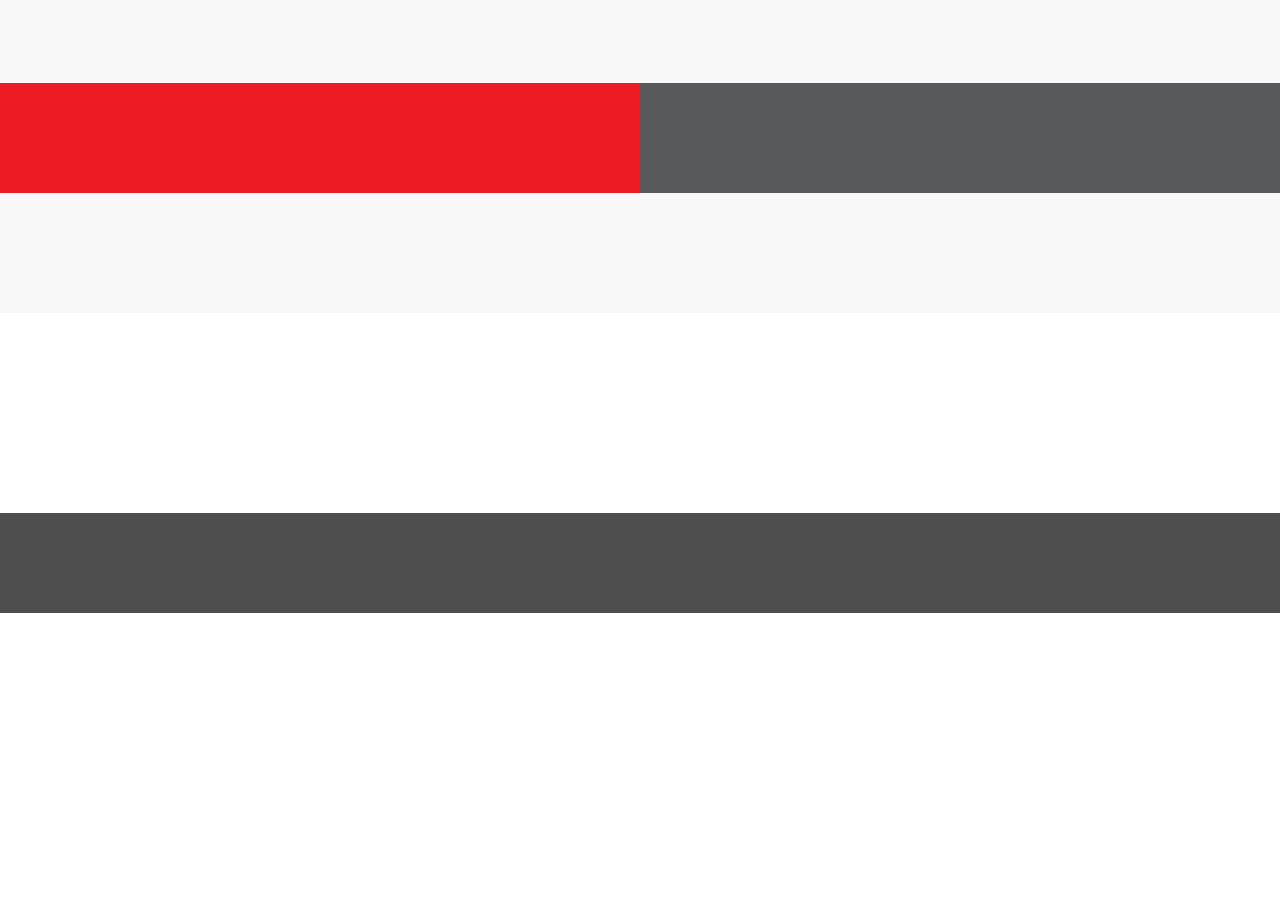
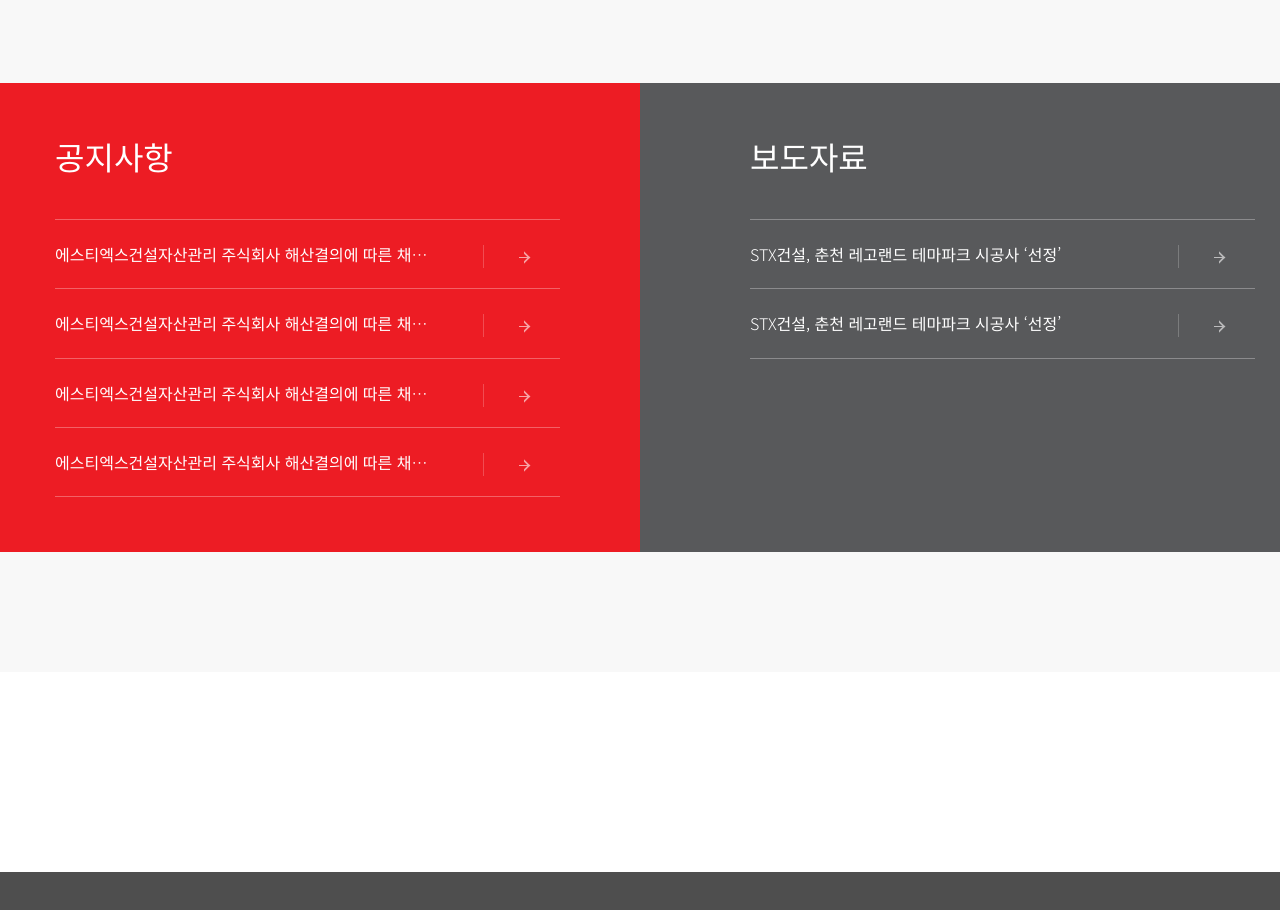
Before and after one commit to Banjae/stx, a plain HTML site: page index.html in a window 1280 px wide. Shown: the part 1740-2650 px from the top of the page. Before the commit the page ends 2353 px from the top, so only its background shows below. Drawn offline with Linux system fonts and the light colour scheme.

Commit message:
news영역 작업 완료

```diff
--- a/css/main.css
+++ b/css/main.css
@@ -397,6 +397,63 @@ body {
   position: relative;
   display: block;
 }
+.news-wrap {
+  position: relative;
+  display: block;
+  float: left;
+  width: calc(50% - 95px);
+}
+.news-inner .news-wrap:first-child {
+  float: left;
+}
+.news-inner .news-wrap:last-child {
+  float: right;
+}
+.news-wrap h3 {
+  position: relative;
+  display: block;
+  font-size: 32px;
+  color: #fff;
+  font-weight: 300;
+  margin-bottom: 45px;
+}
+.news-list {
+  position: relative;
+  display: block;
+}
+.news-list > li {
+  position: relative;
+  display: block;
+  border-top: 1px solid rgba(255, 255, 255, 0.3);
+  padding: 25px 0;
+}
+.news-list > li:last-child {
+  border-bottom: 1px solid rgba(255, 255, 255, 0.3);
+}
+.news-list > li > a {
+  position: relative;
+  display: block;
+  color: #fff;
+}
+.news-list > li > a::after {
+  content: "";
+  position: absolute;
+  right: 29px;
+  top: 0;
+  width: 48px;
+  height: 23px;
+  background: url("../images/bg_common.png") no-repeat;
+  background-position: 0px -49px;
+}
+.news-list > li > a > .news-txt {
+  position: relative;
+  display: block;
+  width: 385px;
+  /* 말줄임 ... 표시하는 법 */
+  white-space: nowrap;
+  text-overflow: ellipsis;
+  overflow: hidden;
+}
 /* 고객센터 */
 .cs {
   position: relative;
--- a/index.html
+++ b/index.html
@@ -133,7 +133,68 @@
       <section class="news">
         <!-- 뉴스배경 -->
         <div class="news-bg"></div>
-        <div class="news-inner container"></div>
+        <div class="news-inner container clearfix">
+          <div class="news-wrap">
+            <h3>공지사항</h3>
+            <div class="news-content">
+              <ul class="news-list">
+                <li>
+                  <a href="#">
+                    <span class="news-txt">
+                      에스티엑스건설자산관리 주식회사 해산결의에 따른 채권신고
+                      안내 공고 (2차)
+                    </span>
+                  </a>
+                </li>
+                <li>
+                  <a href="#">
+                    <span class="news-txt">
+                      에스티엑스건설자산관리 주식회사 해산결의에 따른 채권신고
+                      안내 공고 (2차)
+                    </span>
+                  </a>
+                </li>
+                <li>
+                  <a href="#">
+                    <span class="news-txt">
+                      에스티엑스건설자산관리 주식회사 해산결의에 따른 채권신고
+                      안내 공고 (2차)
+                    </span>
+                  </a>
+                </li>
+                <li>
+                  <a href="#">
+                    <span class="news-txt">
+                      에스티엑스건설자산관리 주식회사 해산결의에 따른 채권신고
+                      안내 공고 (2차)
+                    </span>
+                  </a>
+                </li>
+              </ul>
+            </div>
+          </div>
+          <div class="news-wrap">
+            <h3>보도자료</h3>
+            <div class="news-content">
+              <ul class="news-list">
+                <li>
+                  <a href="#">
+                    <span class="news-txt">
+                      STX건설, 춘천 레고랜드 테마파크 시공사 ‘선정’
+                    </span>
+                  </a>
+                </li>
+                <li>
+                  <a href="#">
+                    <span class="news-txt">
+                      STX건설, 춘천 레고랜드 테마파크 시공사 ‘선정’
+                    </span>
+                  </a>
+                </li>
+              </ul>
+            </div>
+          </div>
+        </div>
       </section>
       <!-- 고객센터 -->
       <section class="cs">
```
